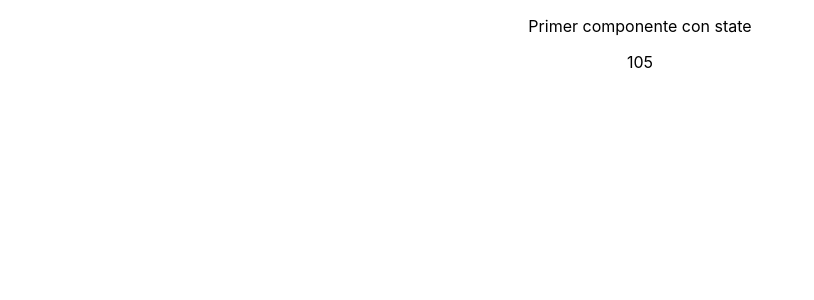
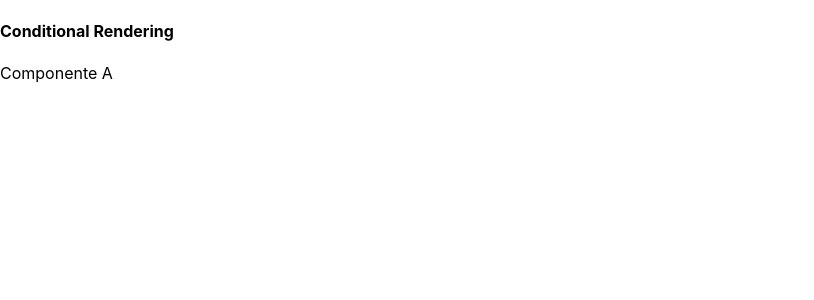
Before and after one commit to JulenOsia/curso-udemy-osia, a React (Create React App) app: page / in a window 1280 px wide. Shown: the top 300 px of the page, without its empty margins (0-814 px from the left). Built offline with nearby package versions, Linux system fonts and the light colour scheme.

Commit message:
Hasta video 22

```diff
--- a/src/App.js
+++ b/src/App.js
@@ -1,38 +1,12 @@
 import React, { Component } from 'react';
-import logo from './logo.svg';
-import './App.css';
+import ConditionalSection from './sections/conditional'
 
-class Contador extends Component{
-  constructor(props) {
-    super(props)
-    console.log(this.props.contadorInicial)
-    this.state = {contador: this.props.contadorInicial}
-    setInterval(() => {
-      this.setState({ contador: this.state.contador + 1})
-    }, 1000)
-  }
-  render () {
 
-    return <ContadorNumero numero={this.state.contador} />
-  }
-}
-
-Contador.defaultProps = {
-  contadorInicial: 0
-}
-
-class ContadorNumero extends Component {
-  render () {
-    console.log('ContadorNumero render()')
-    return <span>{this.props.numero}</span>
-  }
-}
 class App extends Component {
     render(){
       return (
         <div className="App">
-          <p>Primer componente con state</p>
-          <Contador contadorInicial={100} />
+          <ConditionalSection />
         </div>
       );
     }
--- /dev/null
+++ b/src/sections/conditional.js
@@ -0,0 +1,36 @@
+import React, { Component, useCallback} from 'react'
+
+class ComponenteA extends Component {
+    render () {
+        return <p>Componente A</p>
+    }
+}
+
+class ComponenteB extends Component {
+    render () {
+        return <p>Componente B</p>
+    }
+}
+
+function useConditionalRendering(mostrarA){
+    if (mostrarA){
+        return <ComponenteA/>
+    }
+    return <ComponenteB/>
+}
+
+export default class ConditionalSection extends Component {
+    constructor() {
+        super()
+        this.state = {mostrarA: true}
+    }
+
+    render () {
+        return (
+            <div>
+                <h4>Conditional Rendering</h4>
+                {useConditionalRendering(this.state.mostrarA)}
+            </div>
+        )
+    }
+}
```
